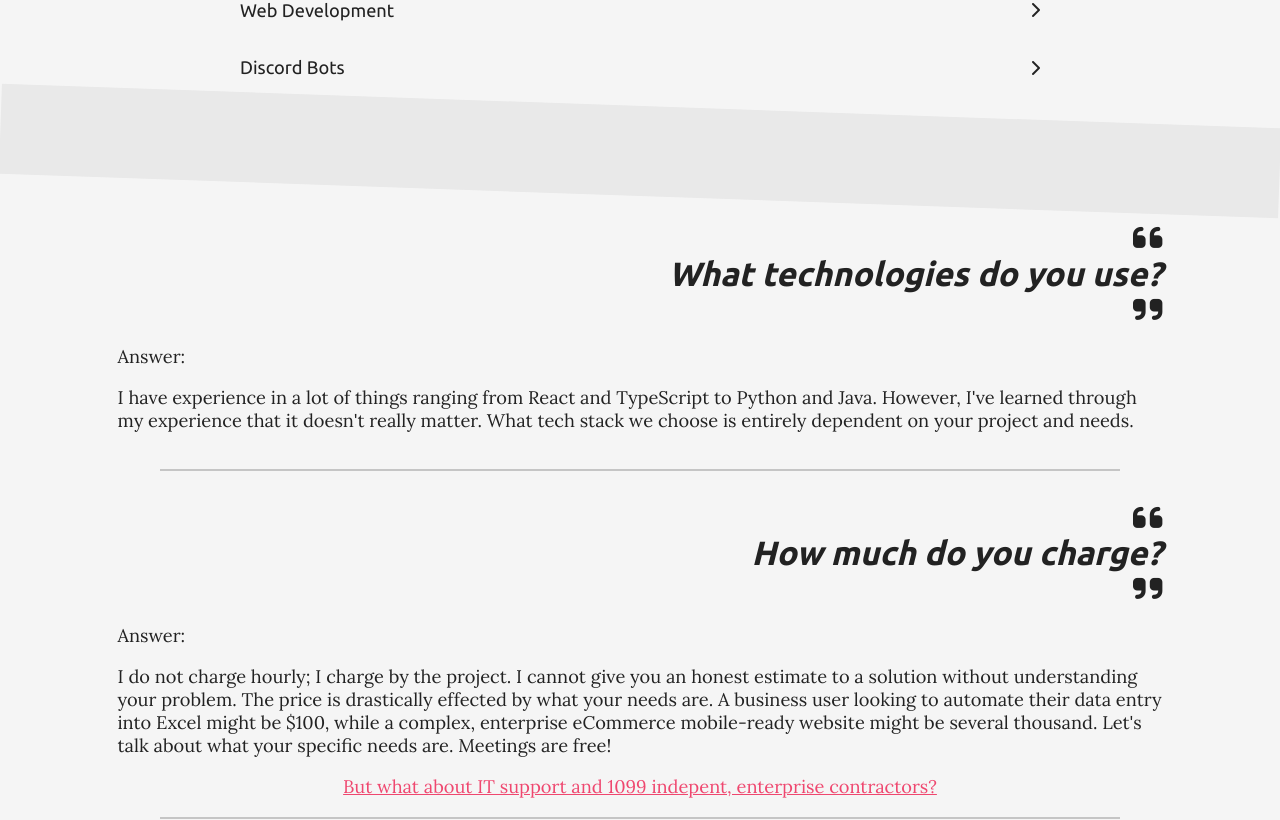
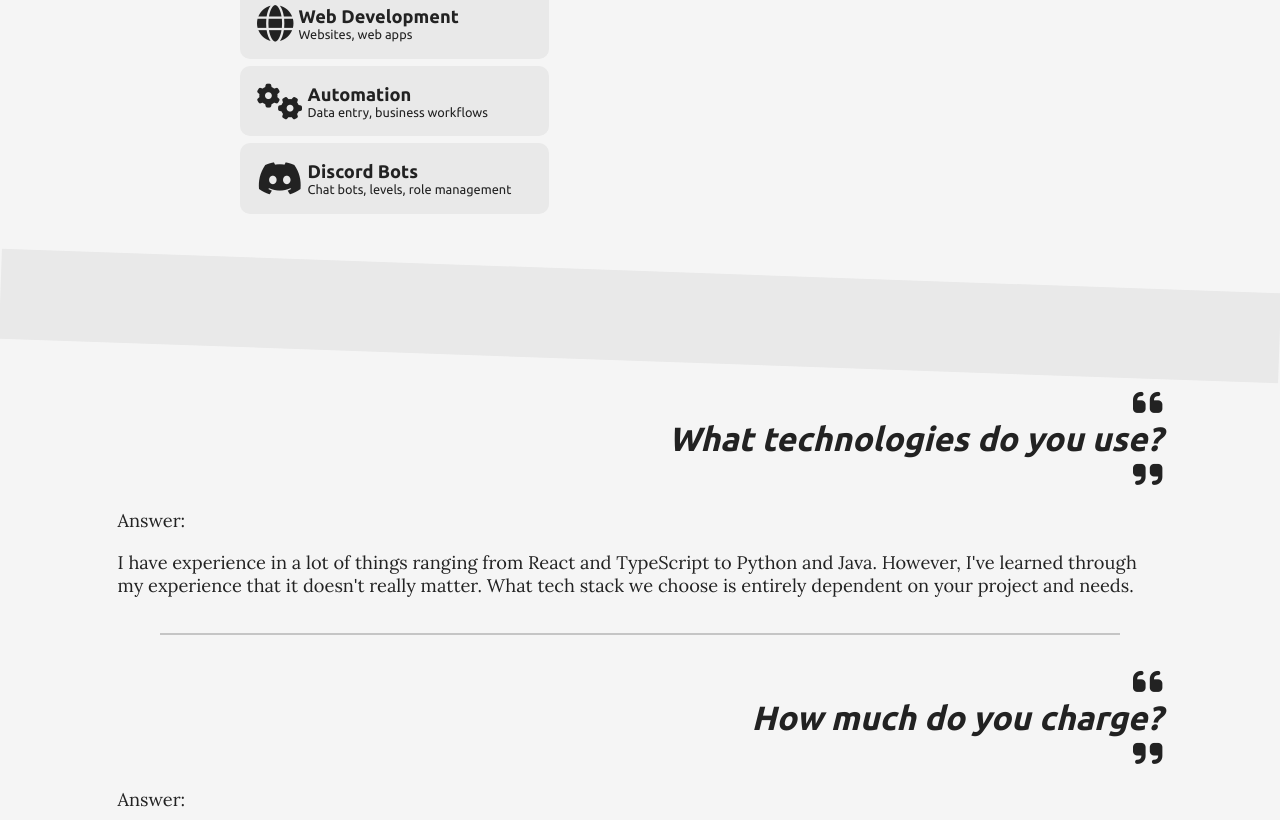
Before and after one commit to bananabrann/leeb.xyz, a React (Create React App) app: page /freelance in a window 1280 px wide. Shown: the part 300-1120 px from the top of the page. Built offline with nearby package versions, Linux system fonts and the light colour scheme.

Commit message:
ServiceItem styling

```diff
--- a/src/Components/Freelance/Freelance.scss
+++ b/src/Components/Freelance/Freelance.scss
@@ -22,6 +22,9 @@ $tilt-degree: 2deg;
         max-width: 1045px;
     }
 
+    .services {
+    }
+
     .faq-banner {
         @include flex(row);
         @include standard-dynamic-text-heading-sizing();
@@ -29,7 +32,7 @@ $tilt-degree: 2deg;
         background-color: $gry;
         width: 100vw;
         height: 90px;
-        margin: 10px auto 25px;
+        margin: 50px auto 25px;
 
         transform: rotate($tilt-degree);
 
--- a/src/Components/Freelance/Freelance.tsx
+++ b/src/Components/Freelance/Freelance.tsx
@@ -4,11 +4,6 @@ import Footer from "../Footer/Footer";
 import Header from "../Header/Header";
 import ServiceItem from "./ServiceItem/ServiceItem";
 import "./Freelance.scss";
-
-interface IService {
-    title: string;
-    body: string;
-}
 
 const Freelance: React.FC<any> = () => {
     return (
@@ -24,15 +19,21 @@ const Freelance: React.FC<any> = () => {
             </div>
 
             <div className="services content">
-                <div className="selection-area">
-                    <ServiceItem content="Web Development" />
-                    <ServiceItem content="Discord Bots" />
-
-                </div>
-
-                <div className="descriptor">
-
-                </div>
+                <ServiceItem
+                    title="Web Development"
+                    body="Websites, web apps"
+                    icon="fas fa-globe"
+                />
+                <ServiceItem
+                    title="Automation"
+                    body="Data entry, business workflows"
+                    icon="fas fa-cogs"
+                />
+                <ServiceItem
+                    title="Discord Bots"
+                    body="Chat bots, levels, role management"
+                    icon="fab fa-discord"
+                />
 
             </div>
 
@@ -42,7 +43,6 @@ const Freelance: React.FC<any> = () => {
             </div>
 
             <div className="wide-content content-wrap">
-
                 <FaqItem
                     question="What technologies do you use?"
                     answer="I have experience in a lot of things ranging from React and TypeScript to Python and Java. However, I've learned through my experience that it doesn't really matter. What tech stack we choose is entirely dependent on your project and needs."
@@ -51,8 +51,15 @@ const Freelance: React.FC<any> = () => {
                 <FaqItem
                     question="How much do you charge?"
                     answer="I do not charge hourly; I charge by the project. I cannot give you an honest estimate to a solution without understanding your problem. The price is drastically effected by what your needs are. A business user looking to automate their data entry into Excel might be $100, while a complex, enterprise eCommerce mobile-ready website might be several thousand. Let's talk about what your specific needs are. Meetings are free!"
-                    readMoreTitle="But what about IT support and 1099 indepent, enterprise contractors?"
-                    readMoreBody="I do not offer IT support as a service. If you have problems or questions with a product I provided to you, that's free of charge. If you're a recruiter or other person who is looking for a temporary hourly developer for their product team, please reach out to me to talk about your project and negotiate a rate."
+                    readMoreTitle="But what about IT support and independent contractors?"
+                    readMoreBody="I do not offer IT support as a service. If you have problems or questions with a product I provided to you, that's free of charge. If you're a recruiter or other person who is looking for a temporary, form-1099 hourly developer for their product team, please reach out to me to talk about your project and negotiate a rate."
+                />
+
+                <FaqItem
+                    question="Do you do app development?"
+                    answer="No."
+                    readMoreTitle="Why?"
+                    readMoreBody="Mobile app owners are usually very passionate, which is not a bad thing, but I'm not going to be able to match that passion. That, and the rules and regulations for both Android and iPhone markets is not an overhead I'm willing to take on at this time. "
                 />
             </div>
 
--- a/src/Components/Freelance/ServiceItem/ServiceItem.scss
+++ b/src/Components/Freelance/ServiceItem/ServiceItem.scss
@@ -2,17 +2,41 @@
 @import "../../../styles/colors";
 
 .ServiceItem {
-    @include flex(row);
-    justify-content: space-between;
+    @include flex(row, flex-start);
     flex-wrap: wrap;
     border-radius: 10px;
+    width: 285px;
+    background-color: $gry;
+    padding: 12px;
+    margin: 7px 0;
 
     p {
        font-family: "Ubuntu", "sans serif";
-        @include standard-dynamic-text-sizing();
     }
 
     i {
-        // color: $gry;
+        margin: 5px;
     }
+
+    .right {
+        display: flex;
+        flex-direction: column;
+        justify-content: flex-start;
+        align-items: flex-start;
+
+        .serviceitem-title {
+            font-weight: 700;
+            margin: 0;
+        }
+
+        .serviceitem-body {
+            font-size: 0.7em;
+        }
+
+     p {
+            padding: 0;
+            margin: 0;
+        }
+    }
+    @include standard-dynamic-text-sizing();
 }
--- a/src/Components/Freelance/ServiceItem/ServiceItem.tsx
+++ b/src/Components/Freelance/ServiceItem/ServiceItem.tsx
@@ -2,16 +2,23 @@ import React from "react";
 import "./ServiceItem.scss";
 
 interface IServiceItemProps {
-    content: string;
-    hoverColor: string;
+    icon: string;
+    title: string;
+    body: string;
+    hoverColor?: string;
 }
 
 const ServiceItem: React.FC<any> = (props: IServiceItemProps) => {
+    const faTag: string = `${props.icon} fa-2x`;
 
     return(
         <div className="ServiceItem">
-            <p>{props.content}</p>
-            <i className="fas fa-chevron-right"></i>
+            <i className={faTag}></i>
+            <div className="right">
+                <p className="serviceitem-title">{props.title}</p>
+                <p className="serviceitem-body">{props.body}</p>
+            </div>
+
         </div>
     )
 }
```
